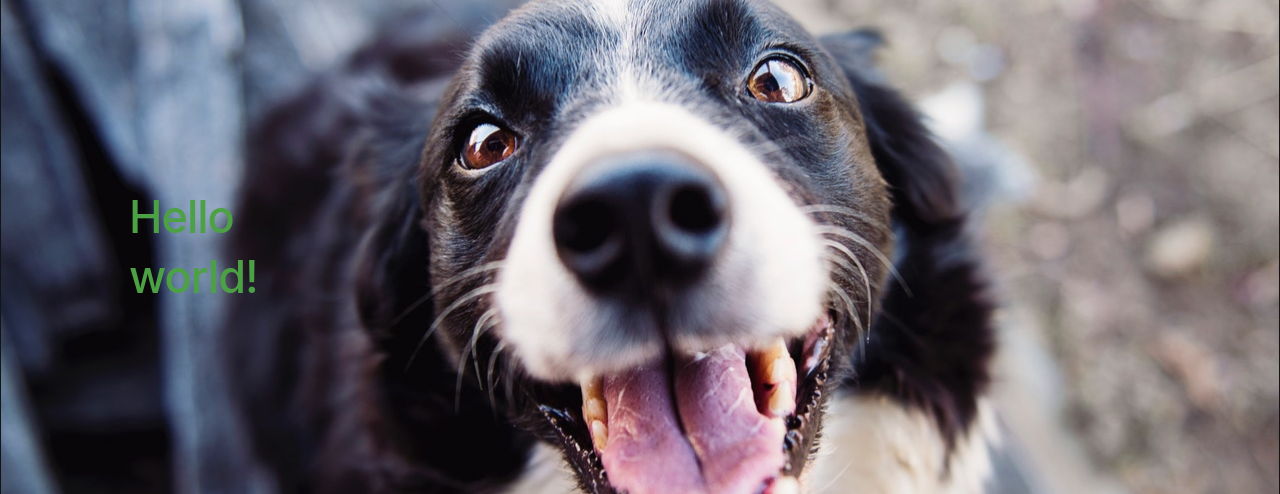
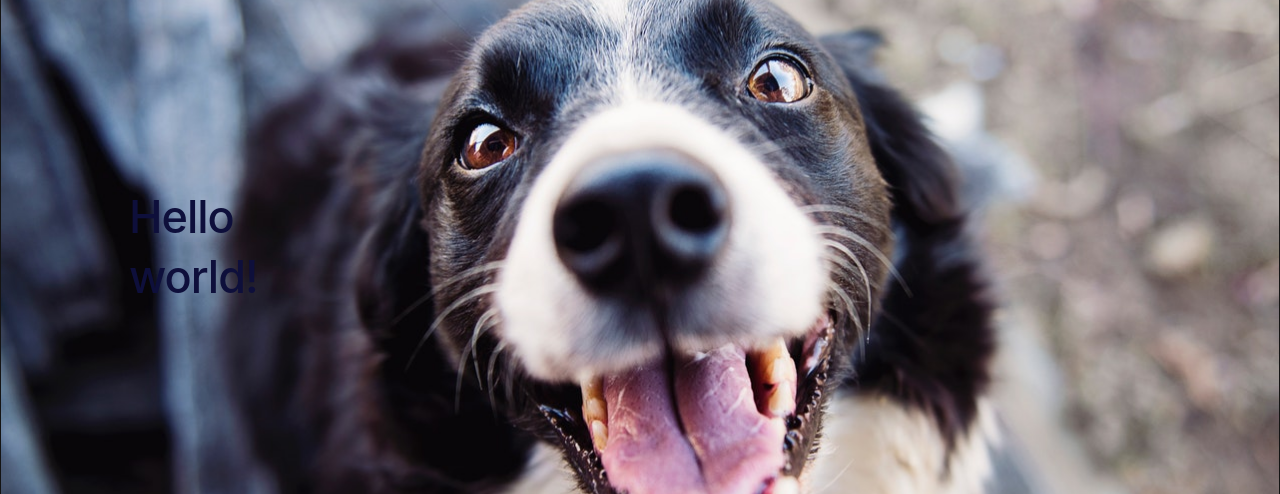
Before and after one commit to Taeliaj/Taeliaj.github.io, a plain HTML site: page index.html in a window 1280 px wide. Shown: the part 164-658 px from the top of the page. Drawn offline with Linux system fonts and the light colour scheme.

Commit message:
NeueFarbeLandingpage

```diff
--- a/assets/css/me.css
+++ b/assets/css/me.css
@@ -205,7 +205,7 @@ body.page-template-page-fullsingle-me {
   letter-spacing: -0.5px;
 
 
-  color: rgb(76, 161, 68);
+  color: rgb(14, 15, 59);
 
   background-image: url('../../images/Hund.jpg');
   background-position: center center;
```
